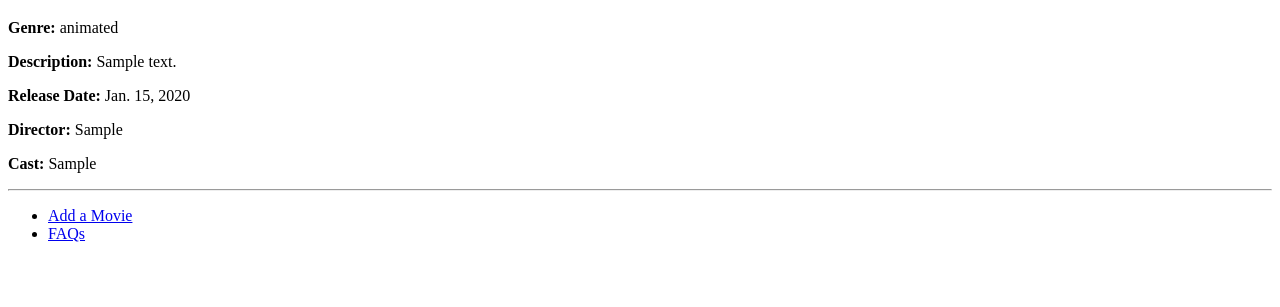
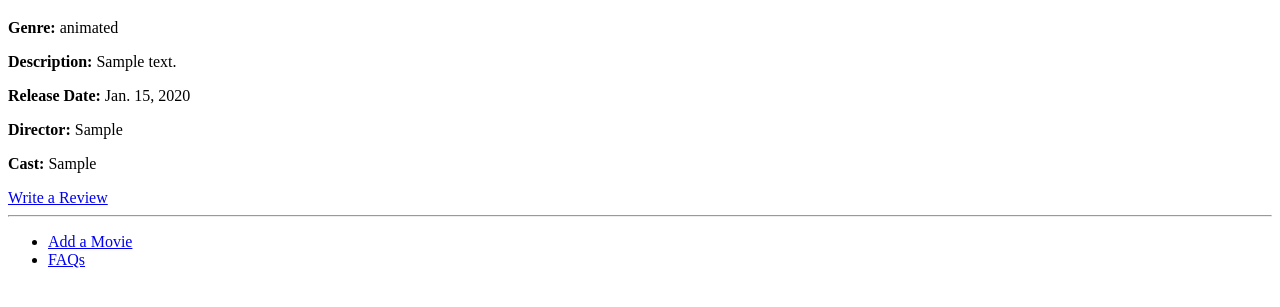
Before and after one commit to HarryLynn04/Film_Review, a Django app: page /ReviewFlix/film/1/ in a window 1280 px wide. Shown: the part 149-456 px from the top of the page. Run offline with Django 3.2, Linux system fonts and the light colour scheme; tables that the repository leaves empty hold one stand-in row (values such as "Sample post").

Commit message:
Review Page

```diff
--- a/Film_Review/urls.py
+++ b/Film_Review/urls.py
@@ -19,5 +19,6 @@ urlpatterns = [
     path('register/', views.register, name='Register'),
     path('login/', views.user_login, name='Login'),
     path('film/<int:film_id>/', views.individual_film, name='Film'),
+    path('film/<int:film_id>/review/', views.review_for_film, name='FilmReview'),
 
 ]
--- a/Film_Review/views.py
+++ b/Film_Review/views.py
@@ -115,3 +115,9 @@ def individual_film(request, film_id):
     film = Film.objects.get(id=film_id)
     context_dict = {'film': film}
     return render(request, 'ReviewFlix/Film.html', context=context_dict)
+
+
+def review_for_film(request, film_id):
+    film = Film.objects.get(id=film_id)
+    context_dict = {'film': film}
+    return render(request, 'ReviewFlix/Review.html', context=context_dict)
--- a/templates/ReviewFlix/Film.html
+++ b/templates/ReviewFlix/Film.html
@@ -11,4 +11,5 @@
     <p><strong>Release Date:</strong> {{ film.ReleaseDate }}</p>
     <p><strong>Director:</strong> {{ film.Director }}</p>
     <p><strong>Cast:</strong> {{ film.Cast }}</p>
-{% endblock %}
+    <a href="{% url 'ReviewFlix:FilmReview' film_id=film.id %}">Write a Review</a>
+    {% endblock %}
--- a/templates/ReviewFlix/base.html
+++ b/templates/ReviewFlix/base.html
@@ -1,5 +1,5 @@
 <!DOCTYPE html>
-{% load staticfiles %}
+{% load static %}
 
 <html>
   <head>
```
Also changed, not shown: templates/ReviewFlix/Review.html (added, +11 -0 lines).
